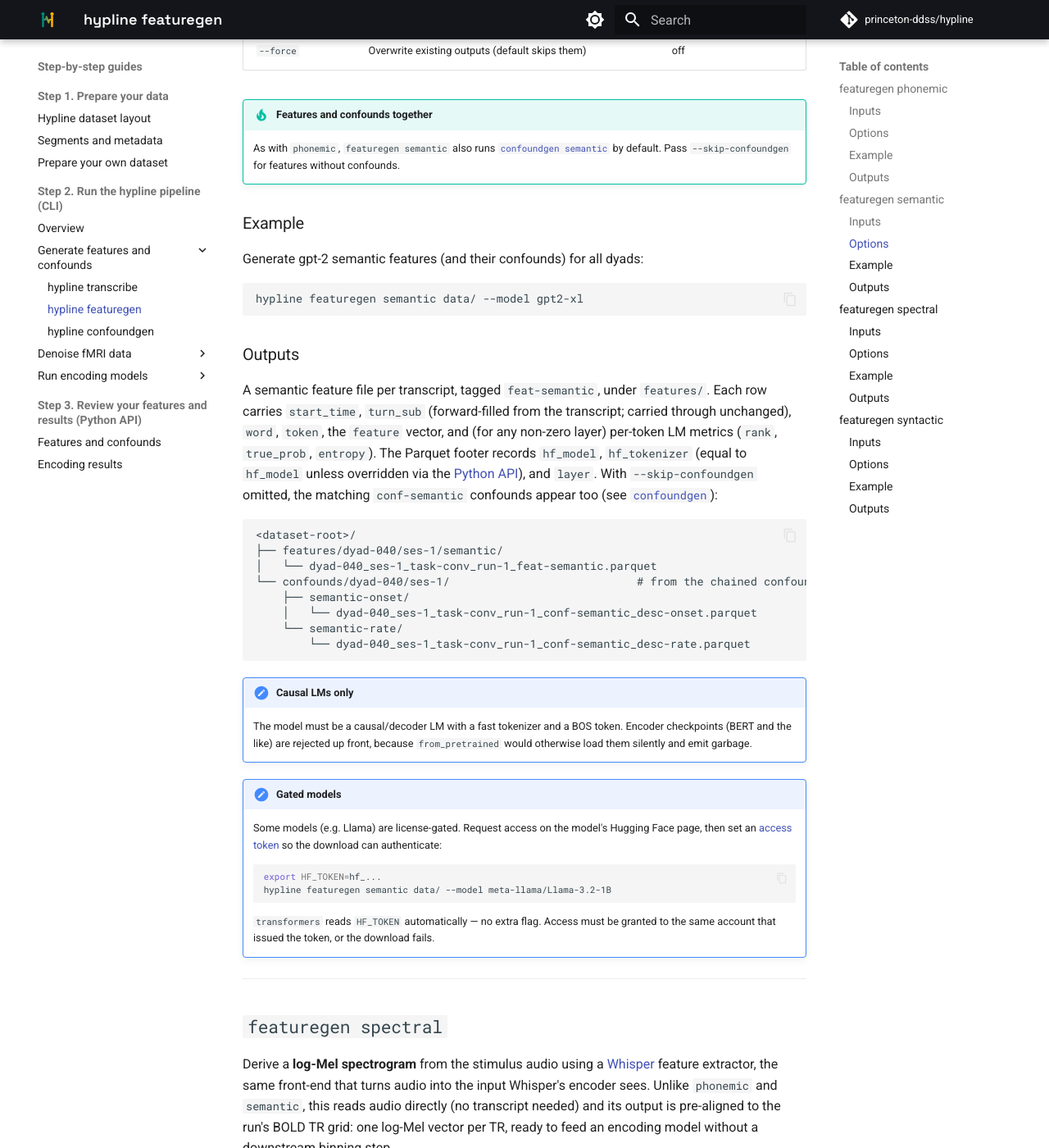
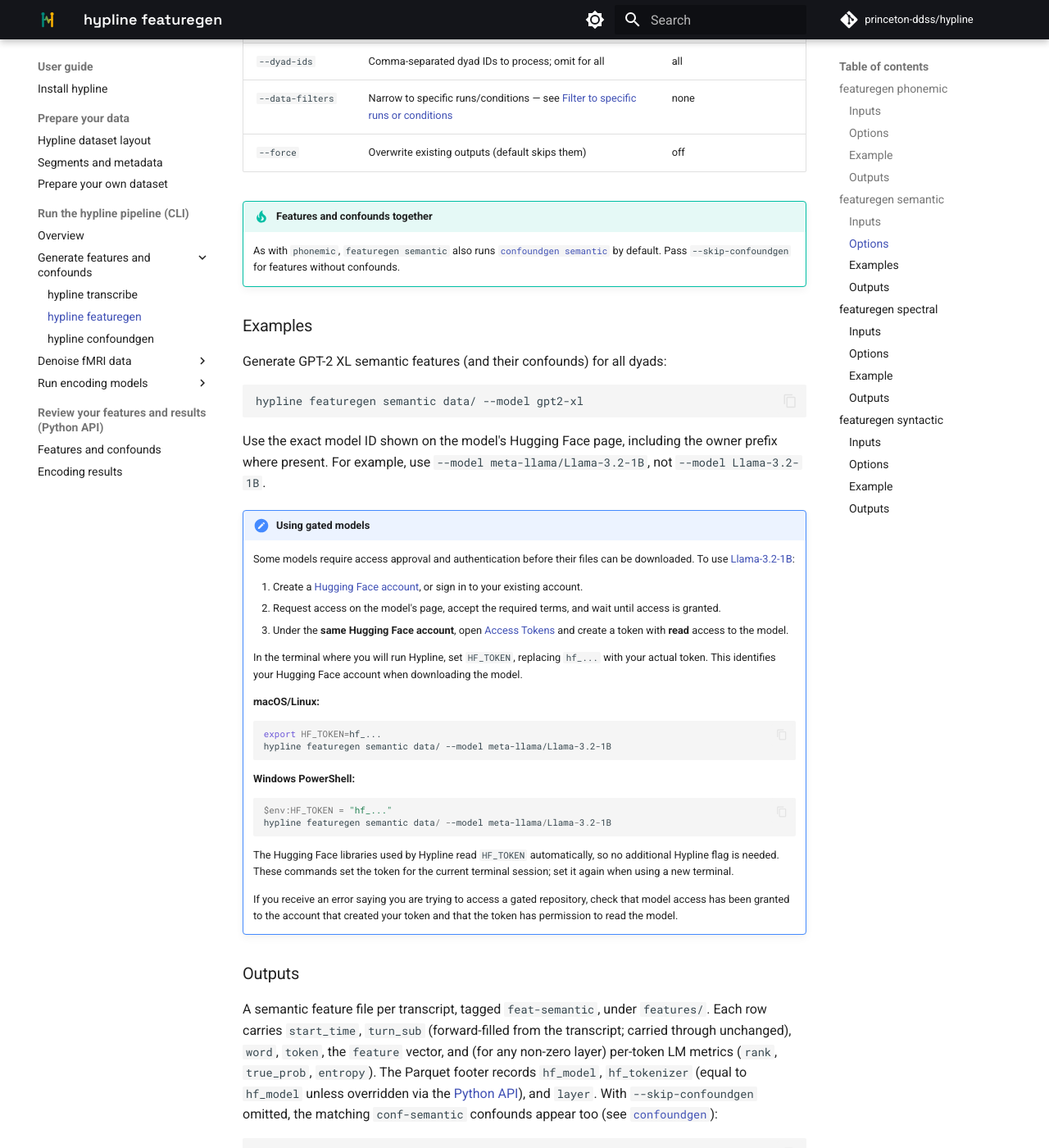
Before and after one commit to princeton-ddss/hypline, an MkDocs documentation site: the page built from docs/mkdocs/step-by-step/featuregen.md, in a window 1280 px wide and 1400 px high, scrolled down 3576 px. Shown: the whole window at 82% size. Built offline with MkDocs 1.6.1 and Material for MkDocs 9.7.7, drawn with Linux system fonts in a browser that asks for light colours; comment, search, counter and statistics services are not loaded; the version menu is left out; some of the changed text lies outside the part shown.

Commit message:
Reapply "Merge branch 'doc-edits' of https://github.com/princeton-ddss/hypline into doc-edits"
This reverts commit 27fab2afc4152e0e54bfc46fc2b1f8780aa674fe.

````diff
--- a/docs/mkdocs.yml
+++ b/docs/mkdocs.yml
@@ -81,12 +81,13 @@ nav:
   - Home: index.md
   - Tutorials:
     - Run the full pipeline on the example dataset: tutorials/walkthrough.md
-  - Step-by-step guides:
-    - Step 1. Prepare your data:
+  - User guide:
+    - Install hypline: step-by-step/install.md
+    - Prepare your data:
       - Hypline dataset layout: step-by-step/layout.md
       - Segments and metadata: step-by-step/segments.md
       - Prepare your own dataset: step-by-step/prepare-dataset.md
-    - Step 2. Run the hypline pipeline (CLI):
+    - Run the hypline pipeline (CLI):
       - Overview: step-by-step/overview.md
       - Generate features and confounds:
         - hypline transcribe: step-by-step/transcribe.md
@@ -96,7 +97,7 @@ nav:
         - hypline denoise: step-by-step/denoise.md
       - Run encoding models:
         - hypline encoding: step-by-step/encoding.md
-    - Step 3. Review your features and results (Python API):
+    - Review your features and results (Python API):
       - Features and confounds: step-by-step/python-api.md
       - Encoding results: step-by-step/encoding-results.md
   - FAQ:
--- a/docs/mkdocs/step-by-step/featuregen.md
+++ b/docs/mkdocs/step-by-step/featuregen.md
@@ -104,11 +104,10 @@ A `--desc` label lands as `desc-<label>` and lives in its own subdirectory
 
 ## `featuregen semantic`
 
-Derive **contextual word embeddings** from any Hugging Face causal (decoder) LM.
+Derive **contextual word embeddings** from a Hugging Face causal (decoder) language model.
 The transcript is tokenized and run through the model; each sub-word token's
-hidden state at a chosen `--layer` becomes its `feature` vector. The model id is
-passed verbatim to `from_pretrained`, so the hub is open and unbounded: any
-causal LM with a fast (Rust) tokenizer and a BOS token works.
+hidden state at a chosen `--layer` becomes its `feature` vector. The model ID
+supplied through `--model` is passed directly to `from_pretrained`.
 
 ### Inputs
 
@@ -118,8 +117,14 @@ but carry their null timing into the output; null-`word` rows are skipped.
 
 The whole transcript is encoded in one forward pass, so it must fit the model's
 context window (tokens + a BOS prefix ≤ `max_position_embeddings`). A long
-transcript on a short-context model (gpt-2 caps at 1024) raises rather than
-truncating; reach for a longer-context LM instead.
+transcript on a short-context model (gpt-2 caps at 1024) produces an error rather than
+being truncated; Use a model with a longer context window instead.
+
+!!! note "Causal LMs only"
+
+    The model must be a causal/decoder LM with a fast tokenizer and
+    a beginning-of-sequence (BOS) token. Encoder models
+    such as BERT are not supported.
 
 ### Options
 
@@ -141,13 +146,59 @@ truncating; reach for a longer-context LM instead.
     [`confoundgen semantic`](confoundgen.md) by default. Pass `--skip-confoundgen`
     for features without confounds.
 
-### Example
+### Examples
 
-Generate gpt-2 semantic features (and their confounds) for all dyads:
+Generate GPT-2 XL semantic features (and their confounds) for all dyads:
 
 ```bash
 hypline featuregen semantic data/ --model gpt2-xl
 ```
+
+Use the exact model ID shown on the model's Hugging Face page, including
+the owner prefix where present. For example, use
+`--model meta-llama/Llama-3.2-1B`, not `--model Llama-3.2-1B`.
+
+!!! note "Using gated models"
+
+    Some models require access approval and authentication before their
+    files can be downloaded. To use
+    [Llama-3.2-1B](https://huggingface.co/meta-llama/Llama-3.2-1B):
+
+    1. Create a [Hugging Face account](https://huggingface.co/join), or
+       sign in to your existing account.
+    2. Request access on the model's page, accept the required terms,
+       and wait until access is granted.
+    3. Under the **same Hugging Face account**, open
+       [Access Tokens](https://huggingface.co/settings/tokens) and create
+       a token with **read** access to the model.
+
+    In the terminal where you will run Hypline, set `HF_TOKEN`, replacing
+    `hf_...` with your actual token. This identifies your Hugging Face
+    account when downloading the model.
+
+    **macOS/Linux:**
+
+    ```bash
+    export HF_TOKEN=hf_...
+    hypline featuregen semantic data/ --model meta-llama/Llama-3.2-1B
+    ```
+
+    **Windows PowerShell:**
+
+    ```powershell
+    $env:HF_TOKEN = "hf_..."
+    hypline featuregen semantic data/ --model meta-llama/Llama-3.2-1B
+    ```
+
+    The Hugging Face libraries used by Hypline read `HF_TOKEN`
+    automatically, so no additional Hypline flag is needed. These
+    commands set the token for the current terminal session; set it
+    again when using a new terminal.
+
+    If you receive an error saying you are trying to access a gated
+    repository, check that model access has been granted to the account
+    that created your token and that the token has permission to read
+    the model.
 
 ### Outputs
 
@@ -171,25 +222,6 @@ confounds appear too (see [`confoundgen`](confoundgen.md)):
         └── dyad-040_ses-1_task-conv_run-1_conf-semantic_desc-rate.parquet
 ```
 
-!!! note "Causal LMs only"
-
-    The model must be a causal/decoder LM with a fast tokenizer and a BOS token.
-    Encoder checkpoints (BERT and the like) are rejected up front, because
-    `from_pretrained` would otherwise load them silently and emit garbage.
-
-!!! note "Gated models"
-
-    Some models (e.g. Llama) are license-gated. Request access on the model's
-    Hugging Face page, then set an [access token](https://huggingface.co/settings/tokens)
-    so the download can authenticate:
-
-    ```bash
-    export HF_TOKEN=hf_...
-    hypline featuregen semantic data/ --model meta-llama/Llama-3.2-1B
-    ```
-
-    `transformers` reads `HF_TOKEN` automatically — no extra flag. Access must be
-    granted to the same account that issued the token, or the download fails.
 
 ---
 
````
Also changed, not shown: docs/mkdocs/step-by-step/encoding.md (+25 -0 lines), docs/mkdocs/step-by-step/prepare-dataset.md (+22 -0 lines), docs/mkdocs/step-by-step/transcribe.md (+21 -0 lines), docs/mkdocs/tutorials/walkthrough.md (+7 -4 lines).
